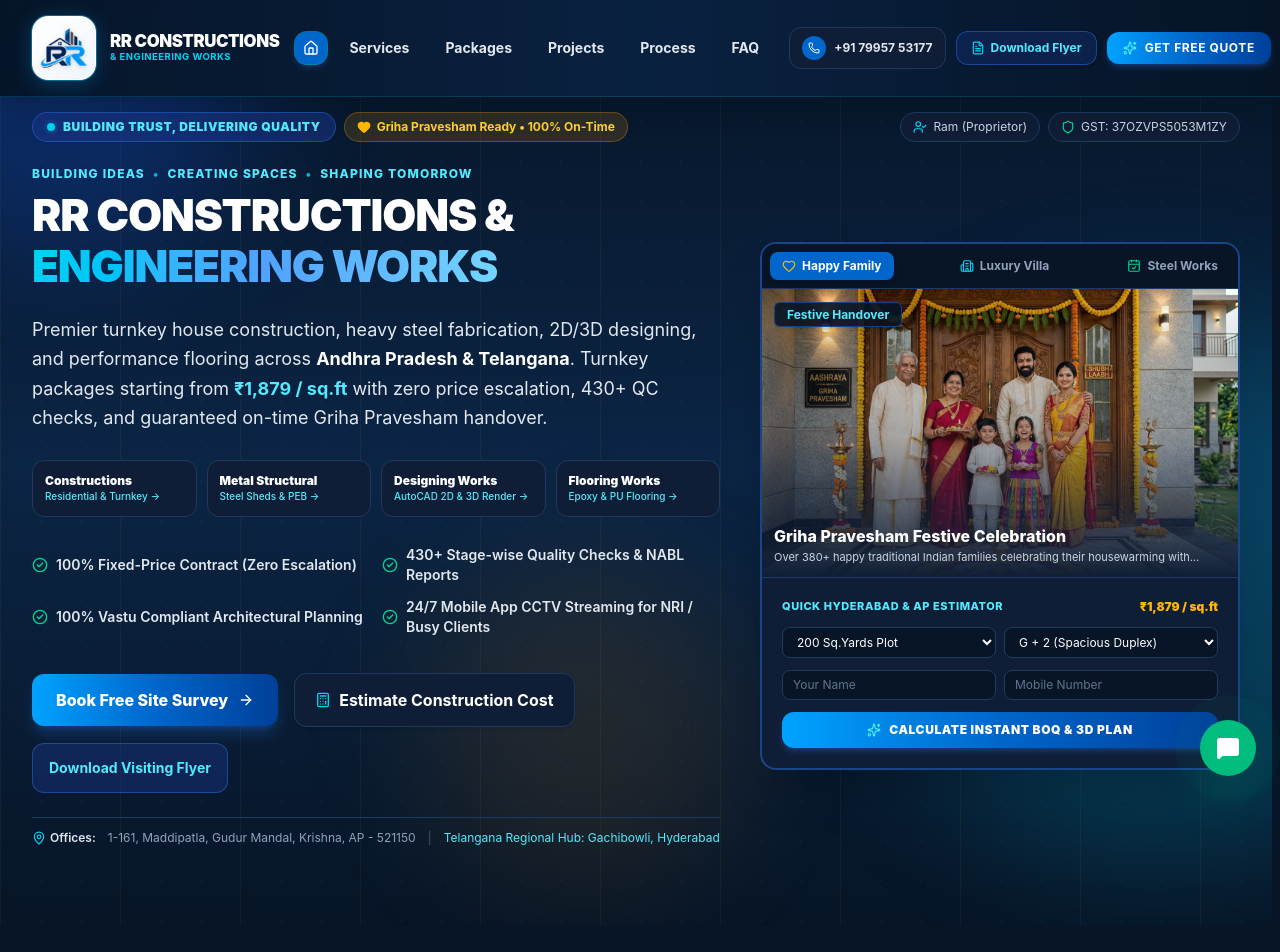
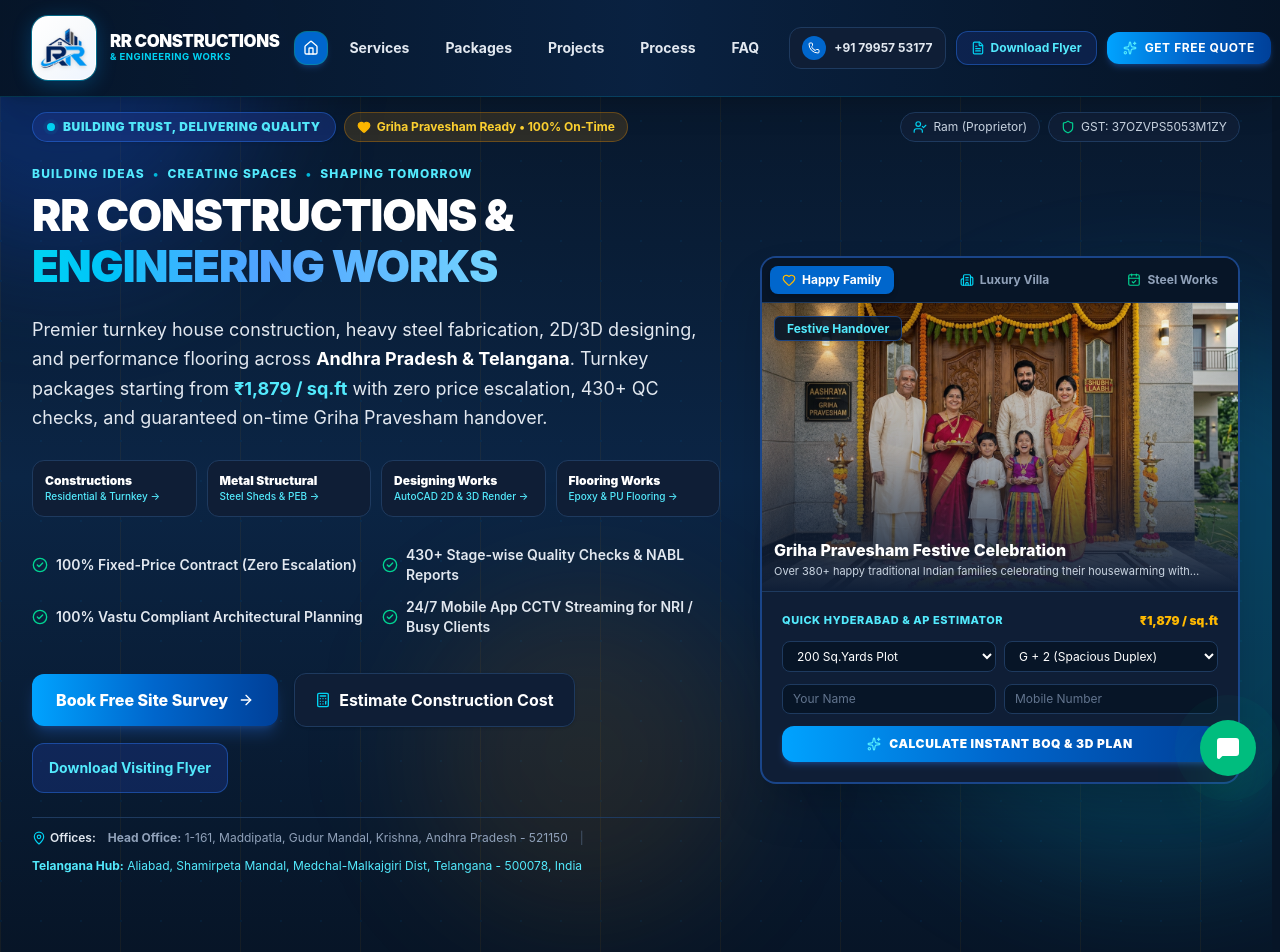
Before and after one commit to SureshMateti-works25/rr-constructions-engineering-works, a React (Vite) app: page / in a window 1280 px wide. Shown: the top 952 px of the page. Built offline with nearby package versions, Linux system fonts and the light colour scheme.

Commit message:
chore: update Telangana regional hub address to Aliabad, Shamirpeta Mandal, Medchal-Malkajgiri Dist

```diff
--- a/src/App.tsx
+++ b/src/App.tsx
@@ -319,7 +319,7 @@ export function App() {
                       <div className="p-4 rounded-xl bg-[#071527] border border-[#1E3A5F] flex items-start gap-3">
                         <MapPin className="w-5 h-5 text-cyan-400 shrink-0 mt-0.5" />
                         <div>
-                          <h4 className="text-sm font-bold text-white">Telangana Regional Hub (Hyderabad)</h4>
+                          <h4 className="text-sm font-bold text-white">Telangana Regional Hub (Medchal-Malkajgiri)</h4>
                           <p className="text-xs text-slate-300 mt-1">{COMPANY_INFO.hyderabadHub}</p>
                         </div>
                       </div>
--- a/src/components/ConsultationModal.tsx
+++ b/src/components/ConsultationModal.tsx
@@ -167,6 +167,7 @@ export const ConsultationModal: React.FC<ConsultationModalProps> = ({
                 >
                   <option value="Krishna / Gudur / Maddipatla">Krishna District (Gudur / Maddipatla / Machilipatnam)</option>
                   <option value="Vijayawada / Guntur">Vijayawada &amp; Guntur Capital Region</option>
+                  <option value="Medchal / Shamirpeta / Aliabad">Medchal / Shamirpeta / Aliabad (Telangana Hub)</option>
                   <option value="Hyderabad - West Zone">Hyderabad (Tellapur, Kokapet, Gachibowli, Financial Dist)</option>
                   <option value="Hyderabad - Central">Hyderabad (Jubilee Hills, Banjara Hills)</option>
                   <option value="Hyderabad - North">Hyderabad (Kompally, Bachupally, Miyapur)</option>
--- a/src/components/CostEstimator.tsx
+++ b/src/components/CostEstimator.tsx
@@ -411,6 +411,7 @@ export const CostEstimator: React.FC<CostEstimatorProps> = ({
                       >
                         <option value="Krishna / Gudur / Maddipatla">Krishna District (Gudur / Maddipatla / Machilipatnam)</option>
                         <option value="Vijayawada / Guntur">Vijayawada &amp; Guntur Capital Region</option>
+                        <option value="Medchal / Shamirpeta / Aliabad">Medchal / Shamirpeta / Aliabad (Telangana Hub)</option>
                         <option value="Tellapur / Financial District">Tellapur / Financial District (Hyderabad)</option>
                         <option value="Jubilee Hills / Banjara Hills">Jubilee Hills / Banjara Hills (Hyderabad)</option>
                         <option value="Kokapet / Gandipet">Kokapet / Gandipet (Hyderabad)</option>
--- a/src/components/Hero.tsx
+++ b/src/components/Hero.tsx
@@ -242,9 +242,9 @@ export const Hero: React.FC<HeroProps> = ({
                 <MapPin className="w-3.5 h-3.5 text-cyan-400" />
                 Offices:
               </span>
-              <span>1-161, Maddipatla, Gudur Mandal, Krishna, AP - 521150</span>
+              <span><strong>Head Office:</strong> {COMPANY_INFO.headOffice}</span>
               <span className="text-slate-600">|</span>
-              <span className="text-cyan-300">Telangana Regional Hub: Gachibowli, Hyderabad</span>
+              <span className="text-cyan-300"><strong>Telangana Hub:</strong> {COMPANY_INFO.hyderabadHub}</span>
             </div>
 
           </div>
--- a/src/components/Navbar.tsx
+++ b/src/components/Navbar.tsx
@@ -202,7 +202,7 @@ export const Navbar: React.FC<NavbarProps> = ({
                 </div>
                 <div className="text-[11px] text-slate-300 font-mono mt-1">GSTIN: {COMPANY_INFO.gstin}</div>
                 <div className="text-[10px] text-slate-400 mt-1">
-                  Maddipatla, Krishna District, AP • Hyderabad Hub
+                  Maddipatla, Krishna Dist, AP • Shamirpeta, Medchal Dist, Telangana
                 </div>
               </div>
 
--- a/src/data/builderData.ts
+++ b/src/data/builderData.ts
@@ -24,7 +24,7 @@ export const COMPANY_INFO = {
   email: 'Ram@rr-engineer.com',
   gstin: '37OZVPS5053M1ZY',
   headOffice: '1-161, Maddipatla, Gudur Mandal, Krishna, Andhra Pradesh - 521150',
-  hyderabadHub: 'Pranava Business Square, Gachibowli, Hyderabad & Krishna District AP',
+  hyderabadHub: 'Aliabad, Shamirpeta Mandal, Medchal-Malkajgiri Dist, Telangana - 500078, India',
   reraNumber: 'GSTIN: 37OZVPS5053M1ZY • ISO 9001:2015 & Structural Certified',
   isoCertification: 'ISO 9001:2015 & ISO 45001:2018 Certified Engineering Works',
   cctvGuarantee: '24/7 Live Stream on RR Client Portal',
```
